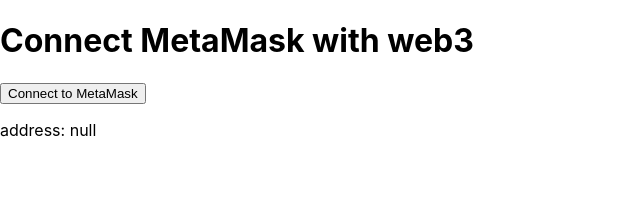
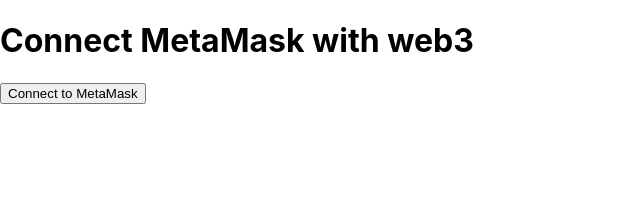
Before and after one commit to Takashi-Na/react-my-app, a React (Create React App) app: page /connect_metamask/web3 in a window 1280 px wide. Shown: the top 210 px of the page, without its empty margins (0-640 px from the left). Built offline with nearby package versions, Linux system fonts and the light colour scheme.

Commit message:
Add branch when connected and when not

```diff
--- a/src/components/ConnectMetaMask/Web3.jsx
+++ b/src/components/ConnectMetaMask/Web3.jsx
@@ -3,7 +3,7 @@
 
 export default function ConnectMetaMaskWeb3() {
   //react state to store and show the connected account
-  const [connectedAccount, setConnectedAccount] = useState('null');
+  const [connectedAccount, setConnectedAccount] = useState("");
 
   async function connectMetamask() {
     //check metamask is installed
@@ -24,18 +24,24 @@
     }
   }
 
+  const renderNotConnectedContainer = () => (
+    <button onClick={connectMetamask}>
+      Connect to MetaMask
+    </button>
+  )
+
+
   return (
     <>
       <h1>Connect MetaMask with web3</h1>
-      <>
-        {/* Button to trigger Metamask connection */}
-        <button onClick={connectMetamask}>
-          Connect to MetaMask
-        </button>
-
-        {/* Display the connected account */}
-        <p>address: {connectedAccount}</p>
-      </>
+      {connectedAccount === "" ? (
+        renderNotConnectedContainer()
+      ) : (
+        <>
+          <p>Connected your MetaMask with web3</p>
+          <p>Address: {connectedAccount}</p>
+        </>
+      )}
     </>
   )
 }
```
